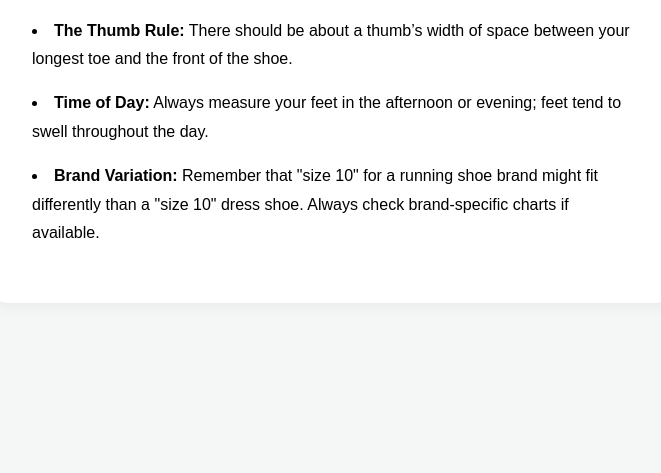
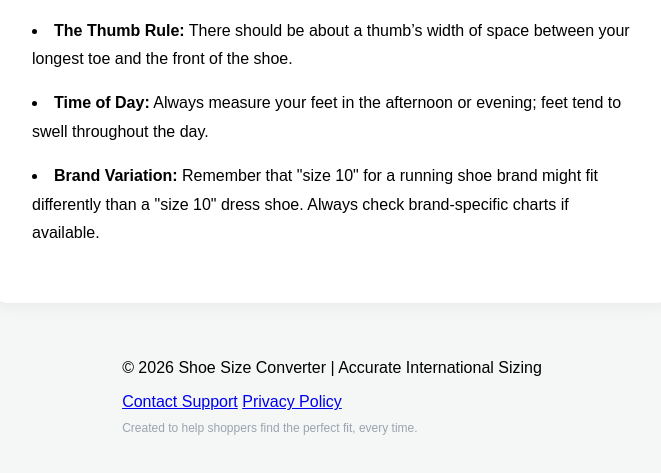
Before and after one commit to jaydenknight30/Shoe-converter, a plain HTML site: page index.html in a window 1280 px wide. Shown: the part 1965-2438 px from the top of the page, without its empty margins (308-969 px from the left). Before the commit the page ends 2356 px from the top, so only its background shows below. Drawn offline with nearby package versions, Linux system fonts and the light colour scheme.

Commit message:
Fix HTML formatting and add footer section

```diff
--- a/index.html
+++ b/index.html
@@ -79,5 +79,18 @@
 </section>
 
     <script src="script.js"></script>
+
+    <footer class="site-footer">
+    <div class="footer-content">
+        <p>© 2026 Shoe Size Converter | Accurate International Sizing</p>
+        <div class="footer-links">
+            <a href="mailto:your-business-email@example.com">Contact Support</a>
+            <a href="#">Privacy Policy</a>
+        </div>
+        <p style="font-size: 12px; margin-top: 10px; color: #9ca3af;">
+            Created to help shoppers find the perfect fit, every time.
+        </p>
+    </div>
+</footer>
 </body>
 </html>
```
